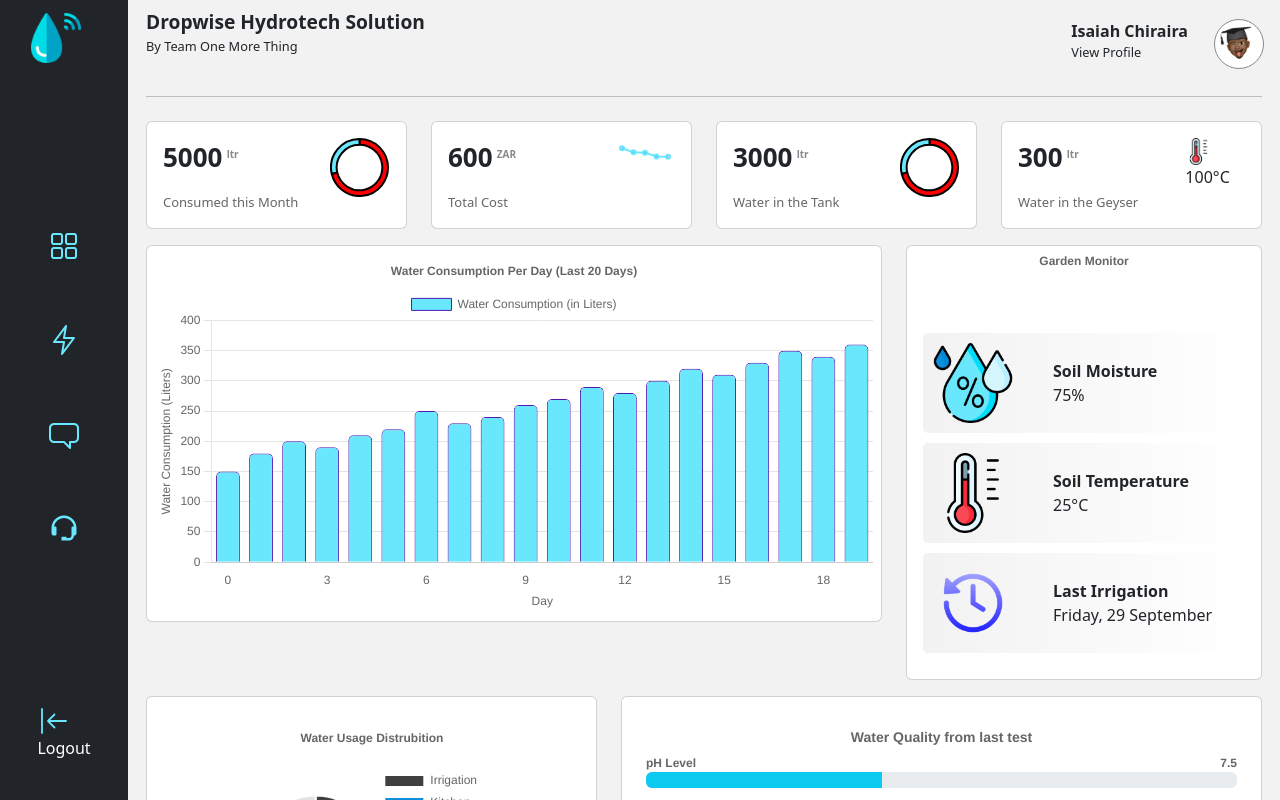
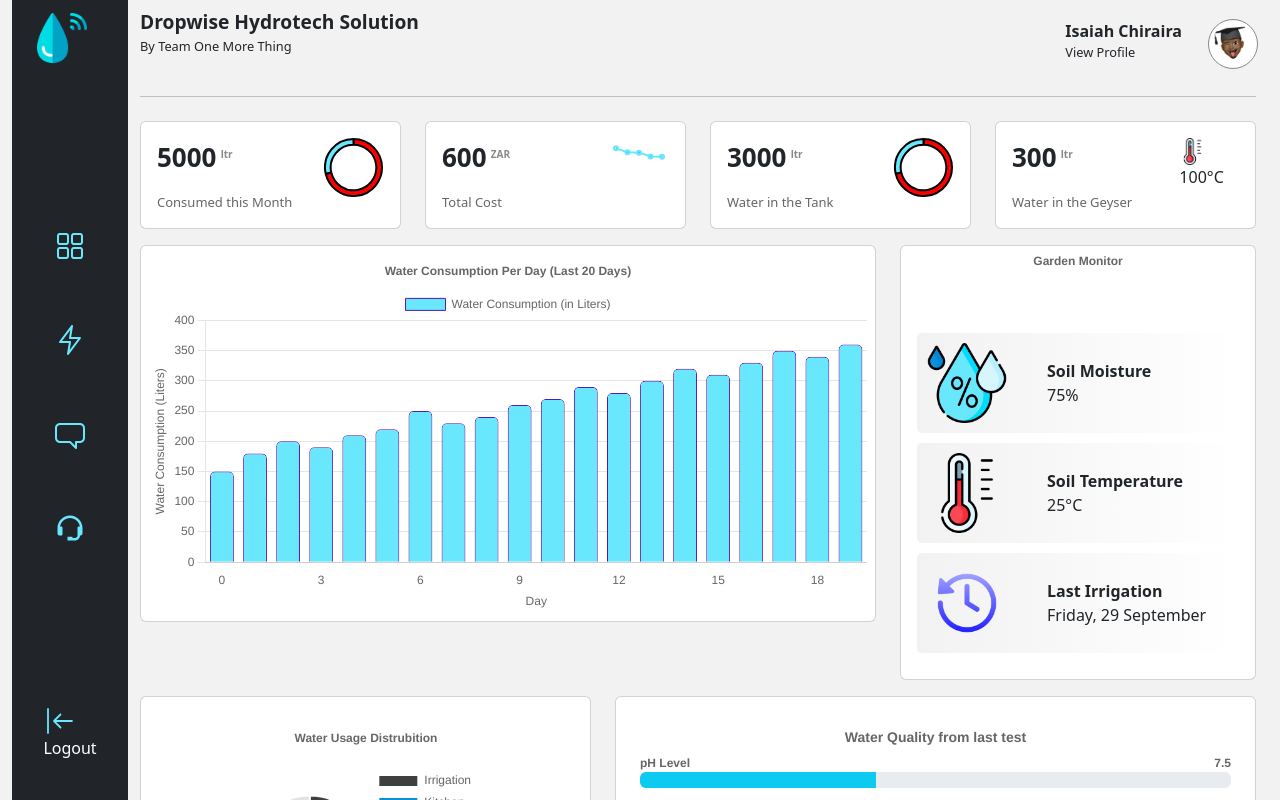
Before and after one commit to Tech-Gui/smart-water-management-system-frontend, a React (Create React App) app: page / in a window 1280 px wide. Shown: the top 800 px of the page. Built offline with nearby package versions, Linux system fonts and the light colour scheme.

Commit message:
fixed small issue

```diff
--- a/src/Dashboard.js
+++ b/src/Dashboard.js
@@ -13,7 +13,7 @@ import Sidebar from "./SideBar";
 
 function Dashboard() {
   return (
-    <div
+    <Container
       fluid
       className="d-flex flex-row"
       style={{ minHeight: "100vh", maxHeight: "100vh", background: "#f2f2f2" }}
@@ -117,7 +117,7 @@ function Dashboard() {
           </Col>
         </Row>
       </Container>
-    </div>
+    </Container>
   );
 }
 
```
